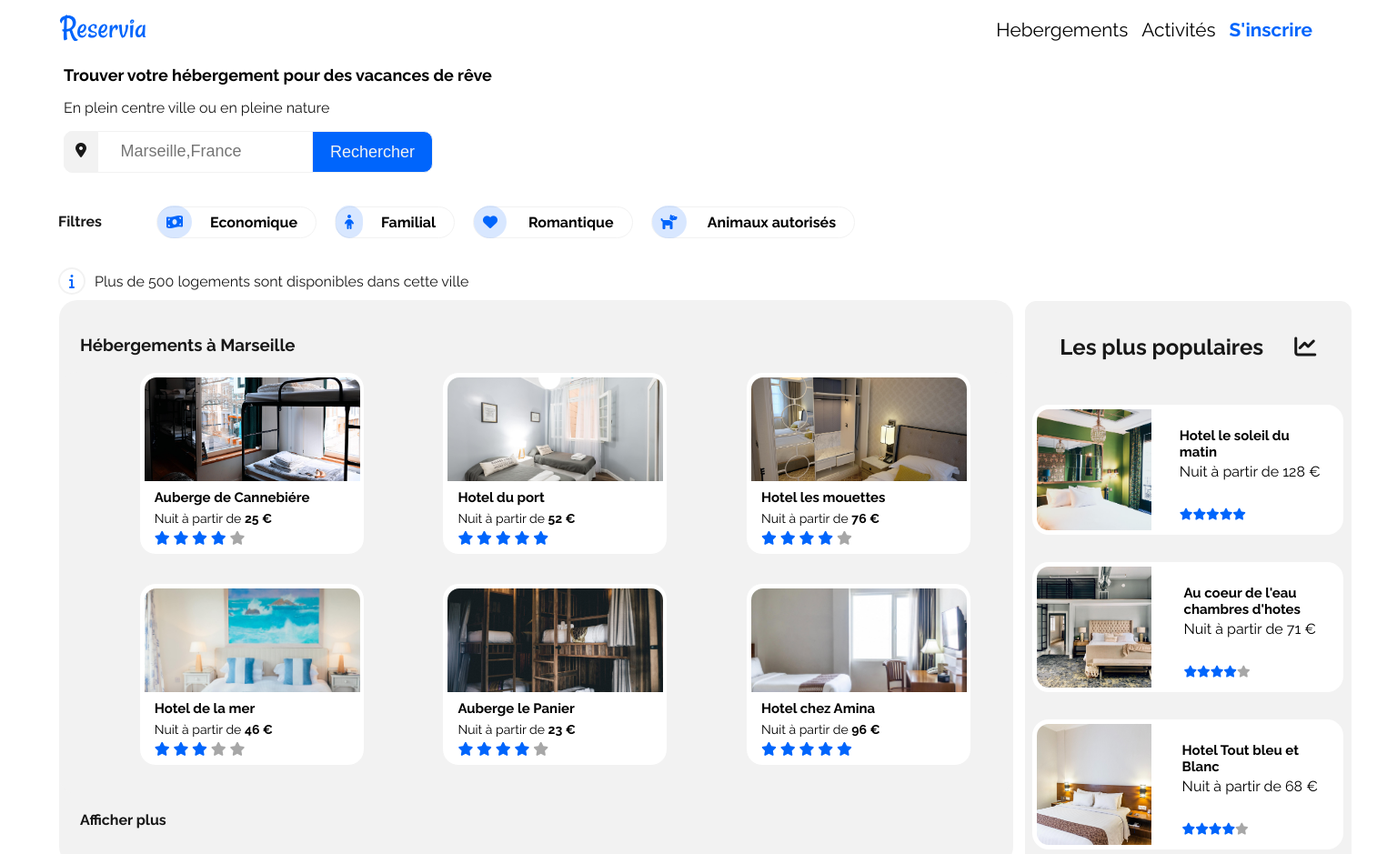
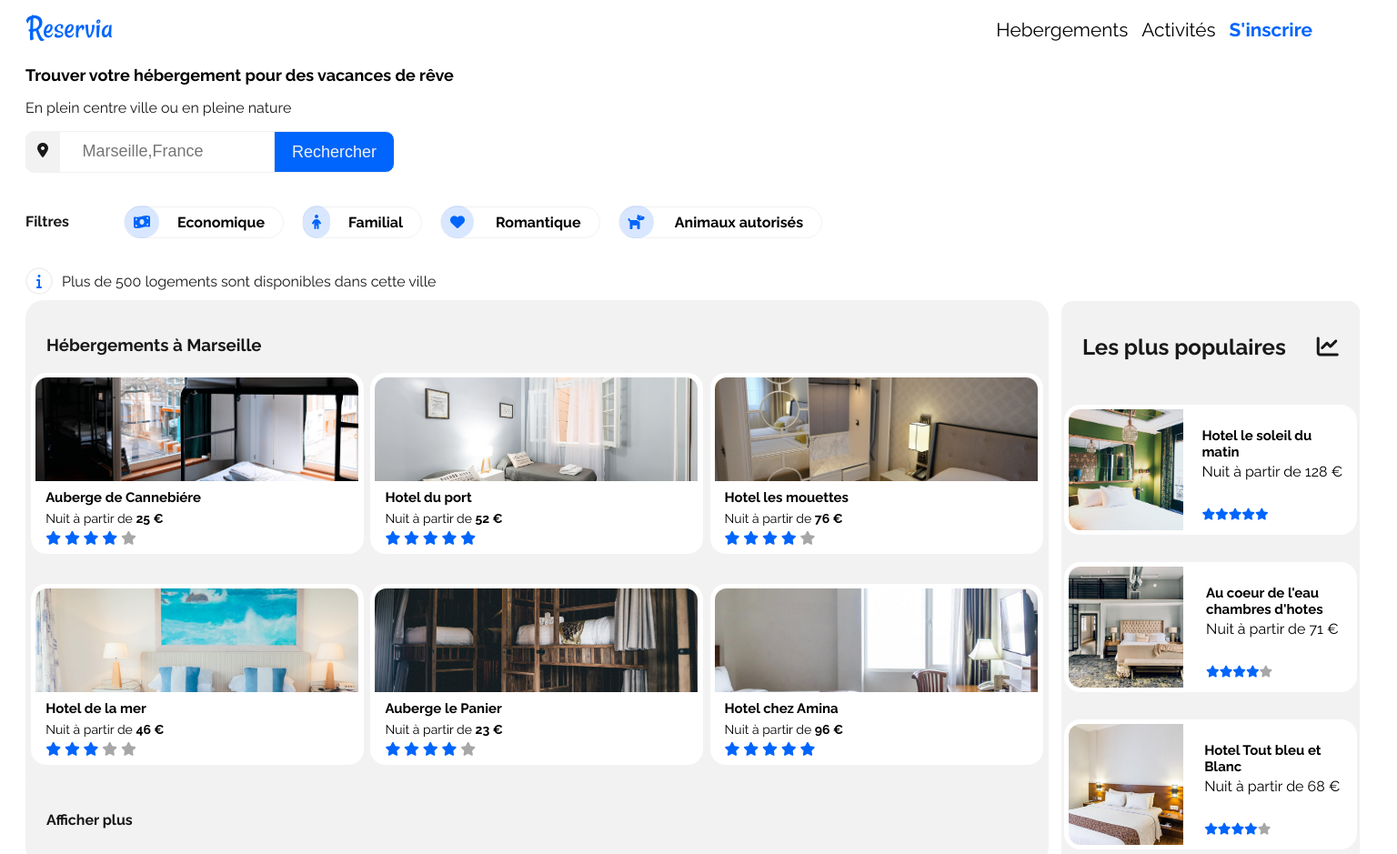
Before and after one commit to Adrien-Mellado/Projet2_Reservia, a plain HTML site: page index.html in a window 1536 px wide. Shown: the top 939 px of the page at 91% size. Drawn offline with Linux system fonts and the light colour scheme.

Commit message:
modif hebergements et activite

```diff
--- a/style.css
+++ b/style.css
@@ -204,6 +204,9 @@ form i
 
 /* hebergements */
 
+
+
+
 #hebergement
 {
     display: flex;
@@ -211,7 +214,7 @@ form i
     flex-wrap: wrap;
     justify-content: space-evenly;
     background-color: #f2f2f2;
-    width: 990px;
+    width: 74%;
     height: 621px;
     border-radius: 20px;
     margin-left: 20px;
@@ -245,7 +248,7 @@ form i
 .bloc_image
 {
     background-color: #ffffff;
-    width: 246px;
+    width: 366px;
     height: 199px;
     border-radius: 18px;
     border: 1px solid #f2f2f2;
@@ -254,7 +257,7 @@ form i
 
 .image
 {
-    width: 237px;
+    width: 355px;
     height: 114px;
     object-fit: cover;
     border-radius: 18px 18px 0px 0px;
@@ -307,7 +310,7 @@ form i
 
 aside
 {
-    width: auto;
+    width: 29%;
 }
 
 aside h2 i
@@ -344,12 +347,11 @@ aside h2 i
     margin-left: 120px;
 }
 
-.bloc_populaire
-{
-    display: flex;
-    flex-direction: column;
-    flex-wrap: wrap;
-    width: 342px;
+.bloc_populaire {
+    display: flex;
+    flex-direction: column;
+    flex-wrap: wrap;
+    width: 322px;
     height: 143px;
     border-radius: 18px;
     background-color: #ffffff;
@@ -407,9 +409,7 @@ aside h2 i
     padding-left: 10px;
 }
 
-
-#bloc_activite
-{
+#bloc_activite {
     background-color: #FFFFFF;
     border-radius: 20px;
     display: flex;
@@ -965,18 +965,17 @@ aside
     height:583px;
 
 }
-
 #bloc_activite {
     background-color: #FFFFFF;
     border-radius: 20px;
     display: flex;
-    flex-wrap: wrap;
+    flex-wrap: nowrap;
     /* margin: 0px 0px 20px 0px; */
     /* width: 100%; */
-    flex-direction: row;
+    flex-direction: column;
     justify-content: space-around;
-}
-
+    align-items: center;
+}
 
 #vieux_port
 {
@@ -1244,11 +1243,10 @@ aside
     /*margin-top: 40px;*/
 }
 
-#hebergement h3
-{
+#hebergement h3 {
     order: 2;
     padding-left: 10px;
-
+    margin-bottom: 10px;
 }
 
 #hebergement h4
@@ -1660,32 +1658,40 @@ aside
     }
 
 }
-@media  screen and (min-width:1408px) and (max-width:1679px){
-    .bloc_image{
+
+@media  screen and (min-width:1309px) and (max-width:1525px){
+
+
+    #hebergement {
+        display: flex;
+        flex-direction: column;
+        flex-wrap: wrap;
+        justify-content: space-evenly;
+        background-color: #f2f2f2;
+        width: 69%;
+        height: 621px;
+        border-radius: 20px;
+        margin-left: 57px;
+    }
+    #logement {
+        display: flex;
+        background-color: #f2f2f2;
+        border-radius: 20px;
+        flex-direction: row;
+        flex-wrap: wrap;
+        justify-content: space-evenly;
+        align-content: center;
+    }
+
+    .bloc_image {
         background-color: #ffffff;
         width: 246px;
         height: 199px;
         border-radius: 18px;
         border: 1px solid #f2f2f2;
         margin-bottom: 31px;
-    margin-right: -2px;
-    margin-left: 40px;
-    }
-
-
-    #hebergement
-{
-    display: flex;
-    flex-direction: column;
-    flex-wrap: wrap;
-    justify-content: space-evenly;
-    background-color: #f2f2f2;
-    width: 74%;
-    height: 621px;
-    border-radius: 20px;
         margin-left: 20px;
     }
-
     #bloc_asside {
         display: flex;
         flex-wrap: wrap;
@@ -1699,43 +1705,26 @@ aside
         border-radius: 12px;
         margin-left: 13px;
     }
-
-    #hebergement {
-        display: flex;
-        flex-direction: column;
-        flex-wrap: wrap;
-        justify-content: space-evenly;
+    .image {
+        width: 237px;
+        height: 114px;
+        object-fit: cover;
+        border-radius: 18px 18px 0px 0px;
+        padding: 5px;
+    }
+    #bloc_asside {
+        display: flex;
+        flex-wrap: wrap;
+        flex-direction: column;
+        align-items: center;
+        justify-content: space-around;
+        height: 617px;
+        width: 129%;
         background-color: #f2f2f2;
-        width: 69%;
-        height: 621px;
-        border-radius: 20px;
-        margin-left: 57px;
-    }
-
-    #recherche {
-        margin-left: 62px;
-    }
-
-    #filtre {
-        height: 120px;
-        margin-left: 56px;
-        margin-top: 20px;
-    }
-
-    #logo {
-        display: flex;
-        float: left;
-        margin-left: 57px;
-    }
-
-    .titre_activite{
-        padding-left: 45px;
-    }
-
-    #notre_long{
-        margin-left: 0px;
-    }
-
+        border: 1px solid #f2f2f2;
+        border-radius: 12px;
+        margin-left: 14px;
+    }
 }
 
 
```
Also changed, not shown: index.html (+5 -1 lines). Lines whose indentation alone changed are shown as unchanged.
